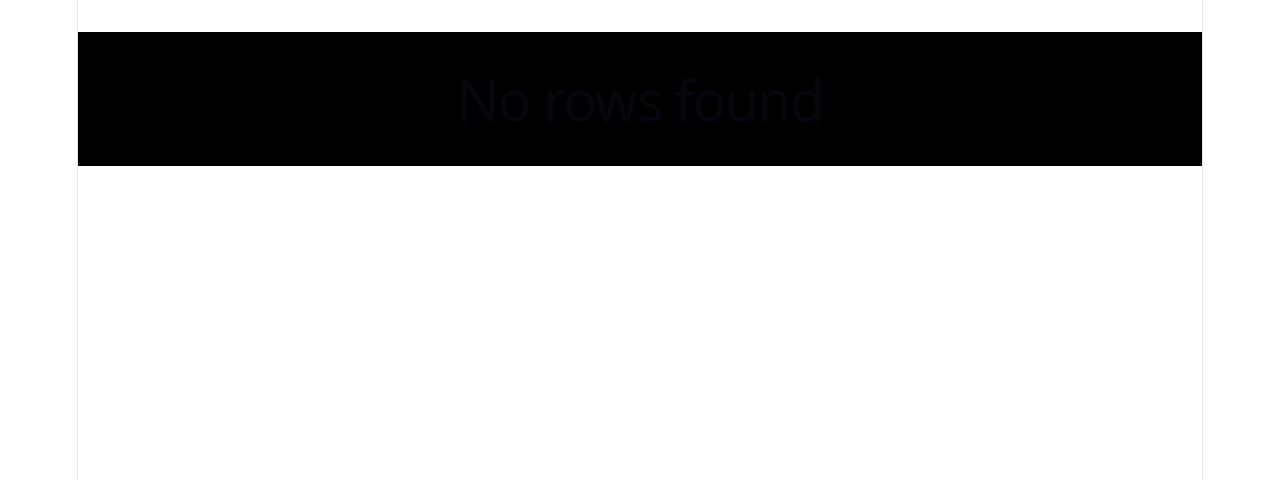
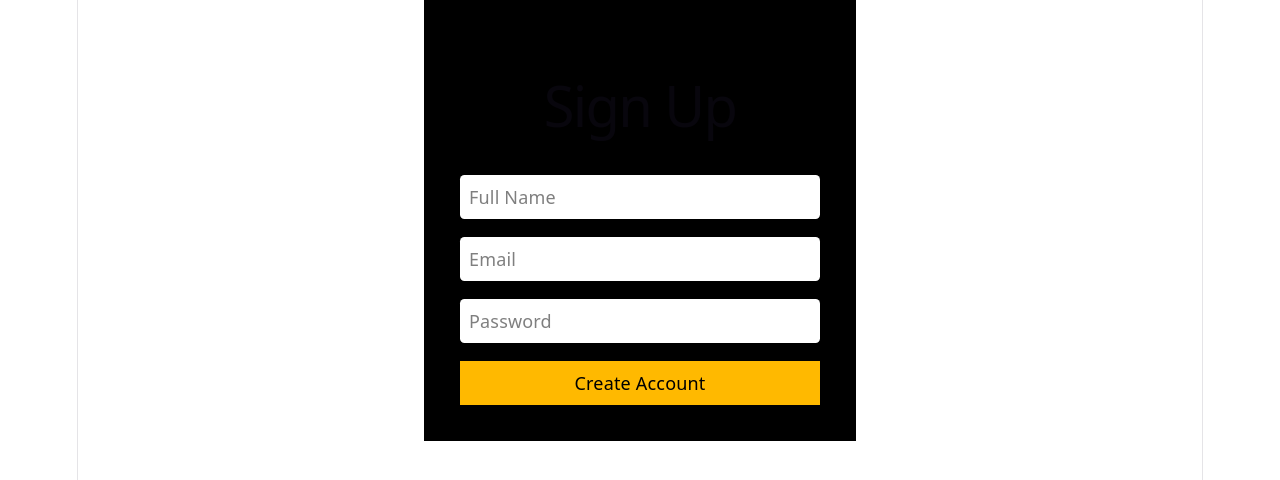
Before and after one commit to aidan-g-barends/The_HairBra, a React (Vite) app: page /login in a window 1280 px wide. Shown: the top 480 px of the page. Built offline with nearby package versions, Linux system fonts and the light colour scheme; no server answers; the database is empty.

Commit message:
add sign up and login page

```diff
--- a/src/App.jsx
+++ b/src/App.jsx
@@ -1,31 +1,7 @@
-import { useEffect, useState } from 'react'
-import { supabase } from './services/supabase'
+import Register from './pages/Register'
 
 function App() {
-  const [message, setMessage] = useState('Loading...')
-
-  useEffect(() => {
-    async function fetchTest() {
-      const { data, error } = await supabase
-        .from('connection_test')
-        .select('*')
-
-      if (error) {
-        setMessage('Error: ' + error.message)
-        return
-      }
-
-      setMessage(data[0]?.message || 'No rows found')
-    }
-
-    fetchTest()
-  }, [])
-
-  return (
-    <h1 className="text-4xl font-bold text-amber-400 bg-black p-8">
-      {message}
-    </h1>
-  )
+  return <Register />
 }
 
 export default App
--- /dev/null
+++ b/src/pages/Login.jsx
@@ -0,0 +1,49 @@
+import { useState } from 'react'
+import { signIn } from '../services/authService'
+
+function Login() {
+  const [email, setEmail] = useState('')
+  const [password, setPassword] = useState('')
+  const [error, setError] = useState('')
+
+  async function handleSubmit(e) {
+    e.preventDefault()
+    setError('')
+
+    const { error } = await signIn(email, password)
+
+    if (error) {
+      setError(error.message)
+    }
+  }
+
+  return (
+    <form onSubmit={handleSubmit} className="bg-black text-white p-8 max-w-sm mx-auto space-y-4">
+      <h1 className="text-2xl font-bold">Log In</h1>
+
+      <input
+        type="email"
+        placeholder="Email"
+        value={email}
+        onChange={(e) => setEmail(e.target.value)}
+        className="w-full p-2 bg-white text-black rounded"
+      />
+
+      <input
+        type="password"
+        placeholder="Password"
+        value={password}
+        onChange={(e) => setPassword(e.target.value)}
+        className="w-full p-2 bg-white text-black rounded"
+      />
+
+      {error && <p className="text-red-400">{error}</p>}
+
+      <button type="submit" className="bg-amber-400 text-black p-2 w-full">
+        Log In
+      </button>
+    </form>
+  )
+}
+
+export default Login
--- /dev/null
+++ b/src/pages/Register.jsx
@@ -0,0 +1,58 @@
+import { useState } from 'react'
+import { signUp } from '../services/authService'
+
+function Register() {
+  const [fullName, setFullName] = useState('')
+  const [email, setEmail] = useState('')
+  const [password, setPassword] = useState('')
+  const [error, setError] = useState('')
+
+  async function handleSubmit(e) {
+    e.preventDefault()
+    setError('')
+
+    const { error } = await signUp(email, password, fullName)
+
+    if (error) {
+      setError(error.message)
+    }
+  }
+
+  return (
+    <form onSubmit={handleSubmit} className="bg-black text-white p-8 max-w-sm mx-auto space-y-4">
+      <h1 className="text-2xl font-bold">Sign Up</h1>
+
+      <input
+  type="text"
+  placeholder="Full Name"
+  value={fullName}
+  onChange={(e) => setFullName(e.target.value)}
+  className="w-full p-2 bg-white text-black rounded"
+/>
+
+<input
+  type="email"
+  placeholder="Email"
+  value={email}
+  onChange={(e) => setEmail(e.target.value)}
+  className="w-full p-2 bg-white text-black rounded"
+/>
+
+<input
+  type="password"
+  placeholder="Password"
+  value={password}
+  onChange={(e) => setPassword(e.target.value)}
+  className="w-full p-2 bg-white text-black rounded"
+/>
+
+      {error && <p className="text-red-400">{error}</p>}
+
+      <button type="submit" className="bg-amber-400 text-black p-2 w-full">
+        Create Account
+      </button>
+    </form>
+  )
+}
+
+export default Register
```
